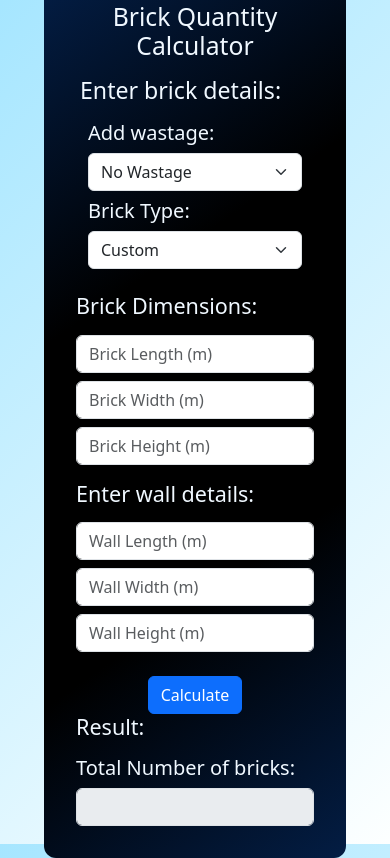
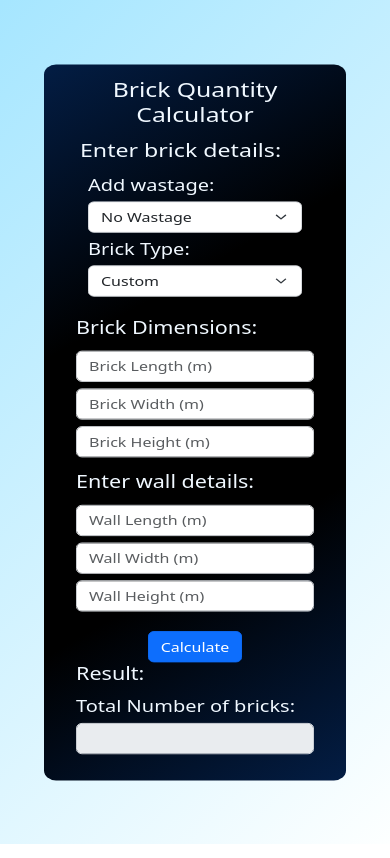
Before and after one commit to PSD24-art/calCivil-backend, a plain HTML site: page apps/brick_quant.html in a window 390 px wide. Drawn offline with nearby package versions, Linux system fonts and the light colour scheme.

Commit message:
Responsive UI

```diff
--- a/apps/css_apps/brick.css
+++ b/apps/css_apps/brick.css
@@ -4,6 +4,7 @@ body {
   display: flex;
   justify-content: center;
   align-items: center;
+
   background: linear-gradient(135deg, #a6e6ff, #fdffff);
 }
 
@@ -35,3 +36,9 @@ input::-webkit-inner-spin-button {
   color: black;
   font-weight: bold;
 }
+
+@media (min-width: 375px) {
+  .wrap {
+    transform: scaleY(0.82);
+  }
+}
```
